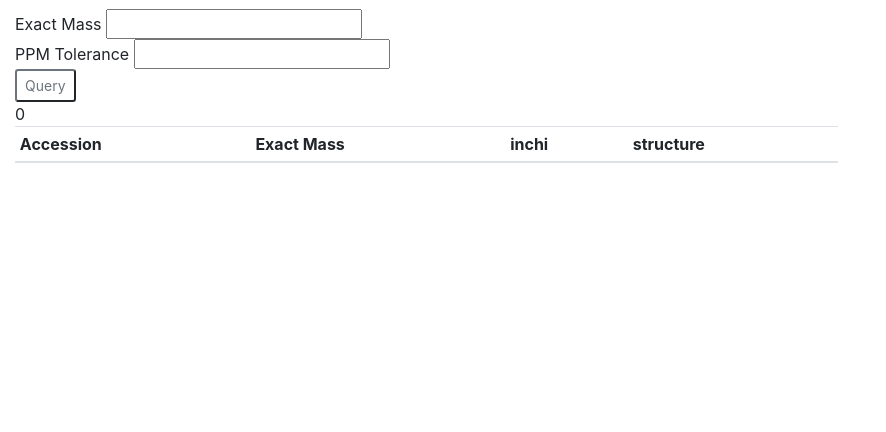
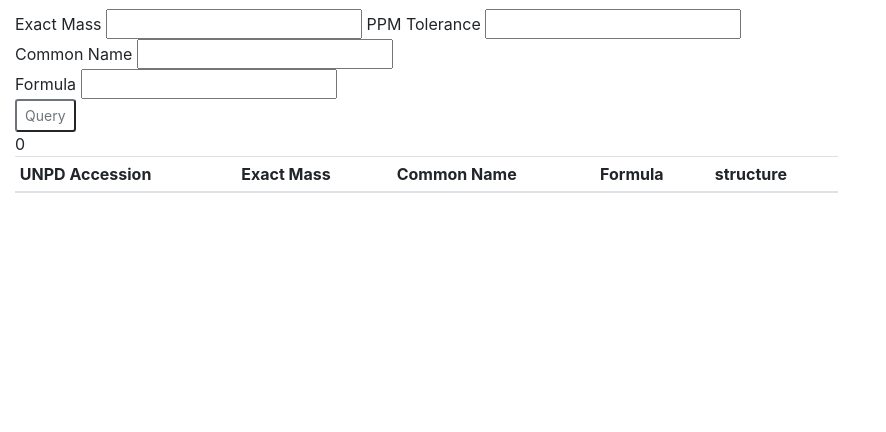
Before and after one commit to mwang87/UNPD_Database, a Flask app: page /querypage in a window 1280 px wide. Shown: the part 163-595 px from the top of the page, without its empty margins (0-886 px from the left). Run offline with Flask 2, Linux system fonts and the light colour scheme; lists and menus that the app fills with data are empty; some libraries are stand-ins or nearby versions.

Commit message:
updating to query with AND operation on multiple fields

```diff
--- a/models.py
+++ b/models.py
@@ -5,11 +5,15 @@ from app import db
 
 class UNPDEntry(Model):
     accession = TextField(primary_key=True)
+    unpd_accession = TextField()
+    common_name = TextField()
     inchi = TextField()
     exactmass = FloatField()
+    molecular_formula = TextField()
+    inchik = TextField()
 
     class Meta:
         database = db
 
     def getDict(self):
-        return {"accession": self.accession, "inchi" : self.inchi, "exactmass": self.exactmass}
+        return {"accession": self.accession, "inchi" : self.inchi, "exactmass": self.exactmass, "common_name": self.common_name, "unpd_accession" : self.unpd_accession, "molecular_formula" : self.molecular_formula, "inchik": self.inchik}
--- a/templates/query.html
+++ b/templates/query.html
@@ -23,7 +23,6 @@
           <a class="nav-link" href="https://bix-lab.ucsd.edu/display/Public/GNPS+Documentation+Page">Documentation</a>
         </li>
       </ul>
-
     </nav>
 
     <div id="app-4" class="col-md-8 justify-content-center align-items-center">
@@ -33,18 +32,19 @@
         <table class="table table-sm table-striped">
             <thead>
                   <tr>
-                    <th>Accession</th>
+                    <th>UNPD Accession</th>
                     <th>Exact Mass</th>
-                    <th>inchi</th>
+                    <th>Common Name</th>
+                    <th>Formula</th>
                     <th>structure</th>
                   </tr>
             </thead>
             <tbody>
-                <!-- <attributeterm-viewer :attributeterm=attributeterm.attributeterm :countfiles=attributeterm.countfiles :attributename=attributeterm.attributename v-on:update-attributeterm="updateAttributeTermSelection"></attributeterm-viewer> -->
                 <tr v-for="result in unpdresults">
-                    <td>{{result.accession}}</td>
+                    <td>{{result.unpd_accession}}</td>
                     <td>{{result.exactmass}}</td>
-                    <td>{{result.inchi}}</td>
+                    <td>{{result.common_name}}</td>
+                    <td>{{result.molecular_formula}}</td>
                     <td>
                         <inchi-viewer :structurelink=result.structurelink></attributeterm-viewer>
                     </td>
@@ -72,13 +72,18 @@
                         }(this),
                         data: {
                             exactmass: $("#exactmass").val(),
-                            toleranceppm: $("#toleranceppm").val()
+                            toleranceppm: $("#toleranceppm").val(),
+                            common_name: $("#common_name").val(),
+                            molecular_formula: $("#molecular_formula").val()
                         },
                         dataType: "json"
                     });
                 }
             },
-            template: '<div>Exact Mass <input id="exactmass" type="float" name="exactmass"><br>PPM Tolerance <input id="toleranceppm" type="float" name="toleranceppm"><br><button  v-bind:class=classSelection v-on:click="clickMe()">Query</button></div>'
+            template: '<div>Exact Mass <input id="exactmass" type="float" name="exactmass">  PPM Tolerance <input id="toleranceppm" type="float" name="toleranceppm"><br>\
+            Common Name <input id="common_name" type="string" name="common_name"> <br>\
+            Formula <input id="molecular_formula" type="string" name="molecular_formula"> <br>\
+            <button  v-bind:class=classSelection v-on:click="clickMe()">Query</button></div>'
         })
 
         Vue.component('inchi-viewer', {
--- a/views.py
+++ b/views.py
@@ -3,7 +3,6 @@ from flask import abort, jsonify, render_template, request, redirect, url_for
 
 from app import app
 from models import *
-from urllib.parse import urlencode, quote_plus
 import json
 
 @app.route('/', methods=['GET'])
@@ -18,14 +17,33 @@ def homepage():
 def querypage():
     return render_template("query.html")
 
+
+MAX_DB_QUERY_RESULT = 1000
 @app.route('/results', methods=['GET'])
 def resultspage():
-    exactmass = float(request.args["exactmass"])
-    ppm_tolerance = float(request.args["toleranceppm"])
+    print(request.args)
+    db_query = UNPDEntry.select()
+    try:
+        exactmass = float(request.args["exactmass"])
+        ppm_tolerance = float(request.args["toleranceppm"])
+        mass_tolerance = exactmass * ppm_tolerance / 1000000
+        db_query = db_query.where( UNPDEntry.exactmass.between(exactmass - mass_tolerance, exactmass + mass_tolerance) )
+    except:
+        print("No ppm query")
 
-    mass_tolerance = exactmass * ppm_tolerance / 1000000
-    results = UNPDEntry.select().where(UNPDEntry.exactmass.between(exactmass - mass_tolerance, exactmass + mass_tolerance))
-    all_entries_list = [entry.getDict() for entry in results]
+    common_name = request.args["common_name"]
+    if len(common_name) > 0:
+        db_query = db_query.where(UNPDEntry.common_name.contains(common_name) )
+
+    molecular_formula = request.args["molecular_formula"]
+    if len(molecular_formula) > 0:
+        db_query = db_query.where(UNPDEntry.molecular_formula == molecular_formula )
+
+    if len(db_query) > MAX_DB_QUERY_RESULT:
+        db_query = db_query[:1000]
+
+
+    all_entries_list = [entry.getDict() for entry in db_query]
 
     for entry in all_entries_list:
         #payload = {'inchi':entry["inchi"].encode("ascii", "ignore")}
```
Also changed, not shown: utilities/populate.py (+9 -1 lines), templates/results.html (deleted).
